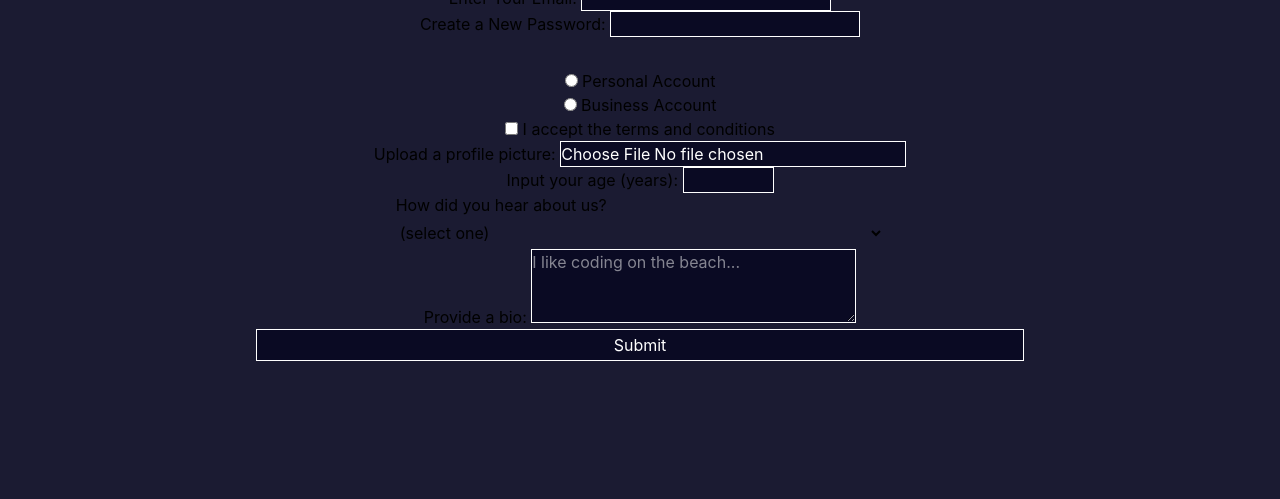
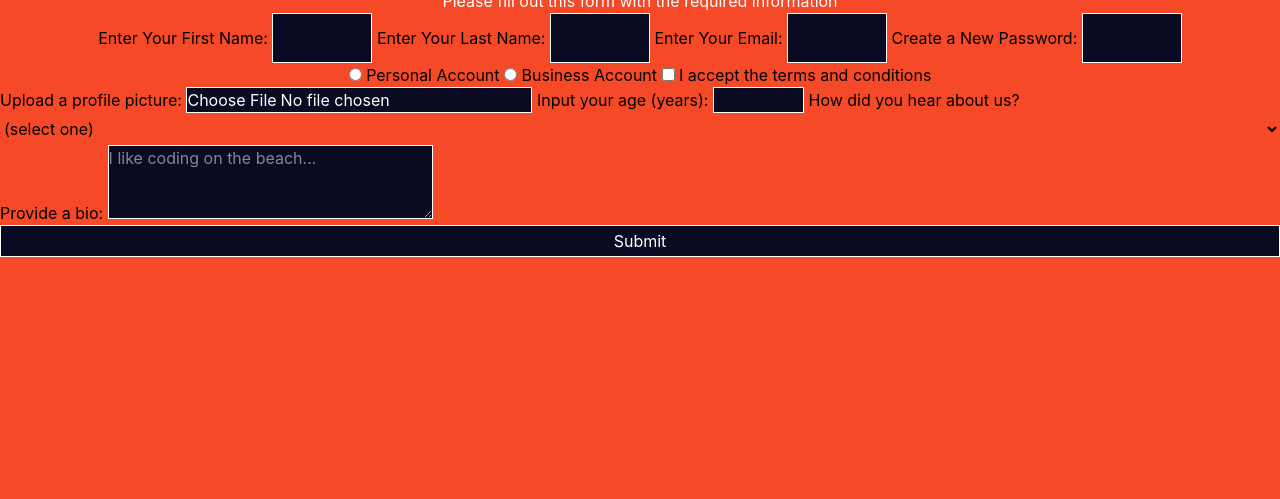
Before and after one commit to mr-codux/registration-form, a website: page index.html in a window 1280 px wide. Shown: the part 301-800 px from the top of the page. Drawn offline with Linux system fonts and the light colour scheme.

Commit message:
code updated

```diff
--- a/index.html
+++ b/index.html
@@ -8,29 +8,29 @@
   <!-- <link rel="stylesheet" href="style.css"> -->
 </head>
 <body>
-  <div class="flex flex-col items-center justify-center min-h-screen bg-[#1b1b32]">
+  <div class="flex flex-col items-center justify-center min-h-screen bg-[#F54927]">
   <div class="flex items-center justify-center flex-col">
     <h1 class="text-center text-[2rem] text-white">Registration Form</h1>
-    <p class="text-[10px] text-center text-white">Please fill out this form with the required information</p>
+    <p class="text-[1rem] text-center text-white">Please fill out this form with the required information</p>
   </div>
 
-  <form class="flex flex-col items-center justify-center w-full md:w-[60vw] min-w-[300px]">
+  <form class="flex flex-col items-center justify-center">
     <!-- fieldset one -->
-    <fieldset class="flex flex-col items-center justify-center border-none py-4 md:py-8 border-b-3 border-[#3b3b4f] last-of-type:border-b-0">
-        <label  class="" for="first-name">Enter Your First Name: <input class="bg-[#0a0a23] border-[1px] border-[#ffffff] text-white" id="first-name" name="first-name" type="text"
+    <fieldset class="border-none border-[#3b3b4f] last-of-type:border-b-0">
+        <label  class="" for="first-name">Enter Your First Name: <input class="bg-[#0a0a23] border-[1px] border-[#ffffff] text-white w-[100px] h-[50px]" id="first-name" name="first-name" type="text"
             required />
         </label>
-        <label  class="" for="last-name">Enter Your Last Name: <input class="bg-[#0a0a23] border-[1px] border-[#ffffff] text-white" id="last-name" name="last-name" type="text"
+        <label  class="" for="last-name">Enter Your Last Name: <input class="bg-[#0a0a23] border-[1px] border-[#ffffff] text-white w-[100px] h-[50px]" id="last-name" name="last-name" type="text"
             required />
         </label>
-        <label  class="" for="email">Enter Your Email: <input class="bg-[#0a0a23] border-[1px] border-[#ffffff] text-white" id="email" name="email" type="email" required />
+        <label  class="" for="email">Enter Your Email: <input class="bg-[#0a0a23] border-[1px] border-[#ffffff] text-white w-[100px] h-[50px]" id="email" name="email" type="email" required />
         </label>
-        <label  class="" for="new-password">Create a New Password: <input class="bg-[#0a0a23] border-[1px] border-[#ffffff] text-white" id="new-password" name="new-password" type="password"
+        <label  class="" for="new-password">Create a New Password: <input class="bg-[#0a0a23] border-[1px] border-[#ffffff] text-white w-[100px] h-[50px]" id="new-password" name="new-password" type="password"
             pattern="[a-z0-9]{8,}" required />
         </label>
     </fieldset>
     <!-- fieldset two -->
-    <fieldset class="flex flex-col items-center justify-center last-of-type:border-b-0">
+    <fieldset class="border-none border-[#3b3b4f] last-of-type:border-b-0">
       <label  class="" for="personal-account"><input  class="bg-[#0a0a23] border-[1px] border-[#ffffff] text-white" id="personal-account" type="radio" name="account-type" class="inline" />
         Personal Account
       </label>
@@ -43,7 +43,7 @@
       </label>
     </fieldset>
     <!-- fieldset three -->
-    <fieldset class="flex flex-col items-center justify-center border-b-3 border-[#3b3b4f] last-of-type:border-b-0">
+    <fieldset class="border-none border-[#3b3b4f] last-of-type:border-b-0">
       <label  class="" for="profile-picture">Upload a profile picture: <input class="bg-[#0a0a23] border-[1px] border-[#ffffff] text-white" id="profile-picture" type="file"
           name="file" />
       </label>
```
Also changed, not shown: asset/css/output.css.
